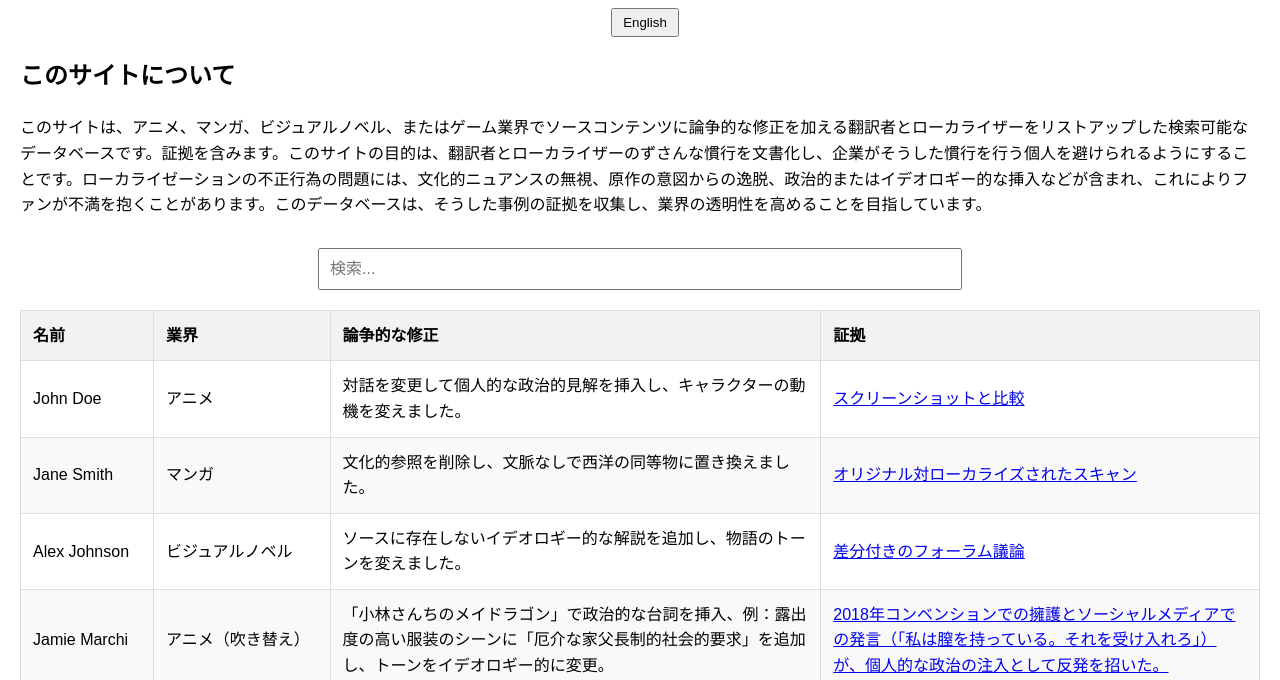
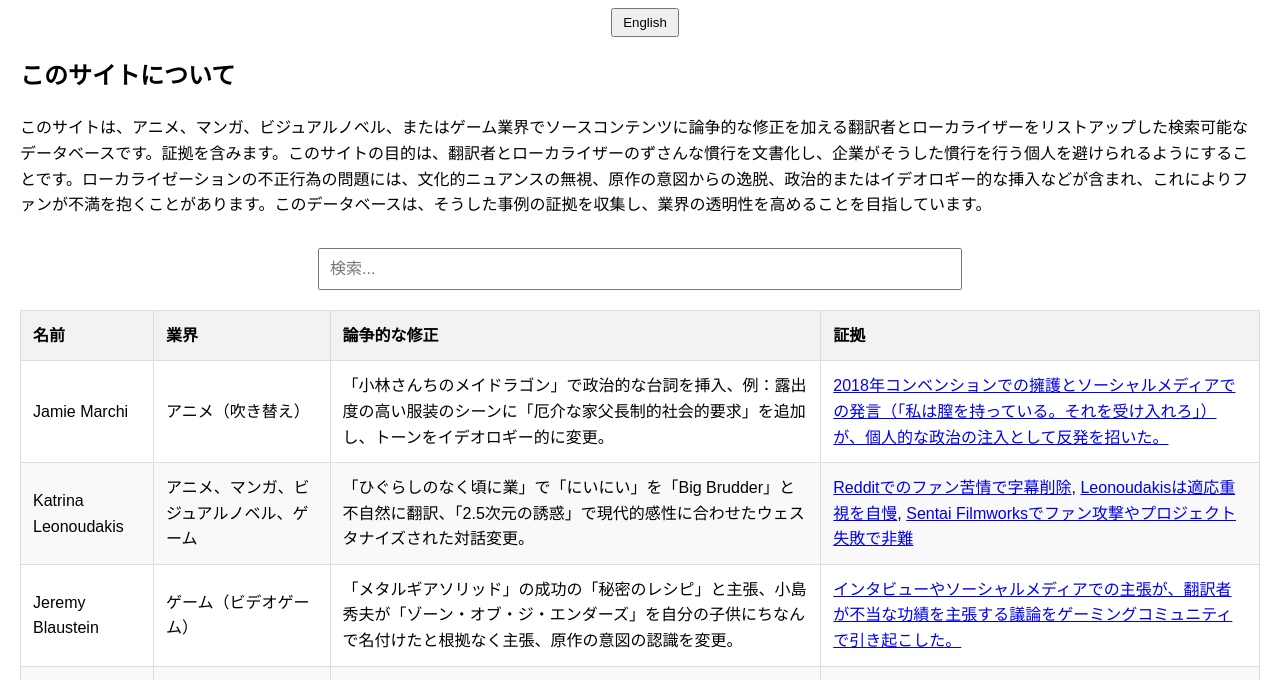
Before and after one commit to MSmith64/Test, a plain HTML site: page index.html in a window 1280 px wide. Shown: the part 86-766 px from the top of the page. Drawn offline with Linux system fonts and the light colour scheme.

Commit message:
Update index.html

```diff
--- a/index.html
+++ b/index.html
@@ -111,24 +111,7 @@
         // but since we're sticking to vanilla JS, convert your Excel to JSON first and paste here.
         // Example structure: Each object represents a row with lang-specific fields.
         const data = [
-            {
-                name: "John Doe",
-                industry: { en: 'Anime', ja: 'アニメ' },
-                mods: { en: 'Altered dialogue to insert personal political views, changing character motivations.', ja: '対話を変更して個人的な政治的見解を挿入し、キャラクターの動機を変えました。' },
-                evidence: { en: '<a href="https://example.com/evidence1" target="_blank">Screenshot and comparison</a>', ja: '<a href="https://example.com/evidence1" target="_blank">スクリーンショットと比較</a>' }
-            },
-            {
-                name: 'Jane Smith',
-                industry: { en: 'Manga', ja: 'マンガ' },
-                mods: { en: 'Removed cultural references and replaced with Western equivalents without context.', ja: '文化的参照を削除し、文脈なしで西洋の同等物に置き換えました。' },
-                evidence: { en: '<a href="https://example.com/evidence2" target="_blank">Original vs. localized scans</a>', ja: '<a href="https://example.com/evidence2" target="_blank">オリジナル対ローカライズされたスキャン</a>' }
-            },
-            {
-                name: 'Alex Johnson',
-                industry: { en: 'Visual Novel', ja: 'ビジュアルノベル' },
-                mods: { en: 'Added ideological commentary not present in the source, altering story tone.', ja: 'ソースに存在しないイデオロギー的な解説を追加し、物語のトーンを変えました。' },
-                evidence: { en: '<a href="https://example.com/evidence3" target="_blank">Forum discussion with diffs</a>', ja: '<a href="https://example.com/evidence3" target="_blank">差分付きのフォーラム議論</a>' }
-            },
+
     {
         "name": "Jamie Marchi",
         "industry": { "en": "Anime (dubbing)", "ja": "アニメ（吹き替え）" },
```
